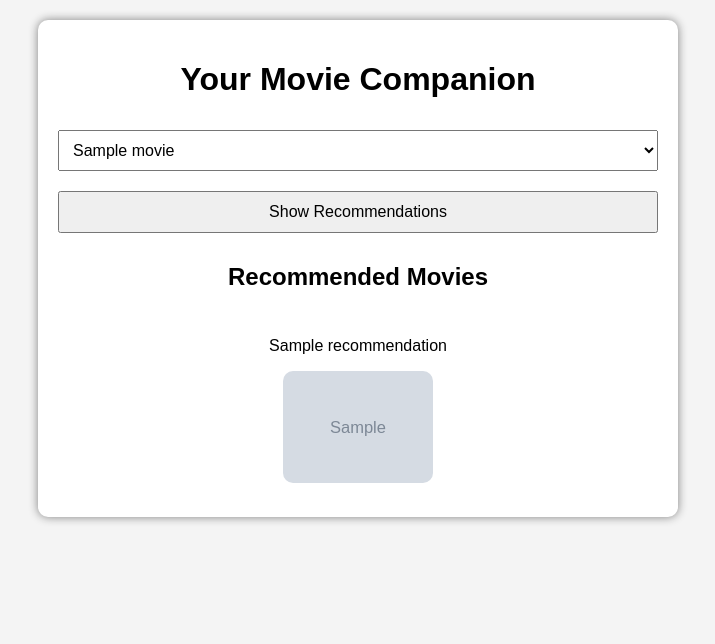
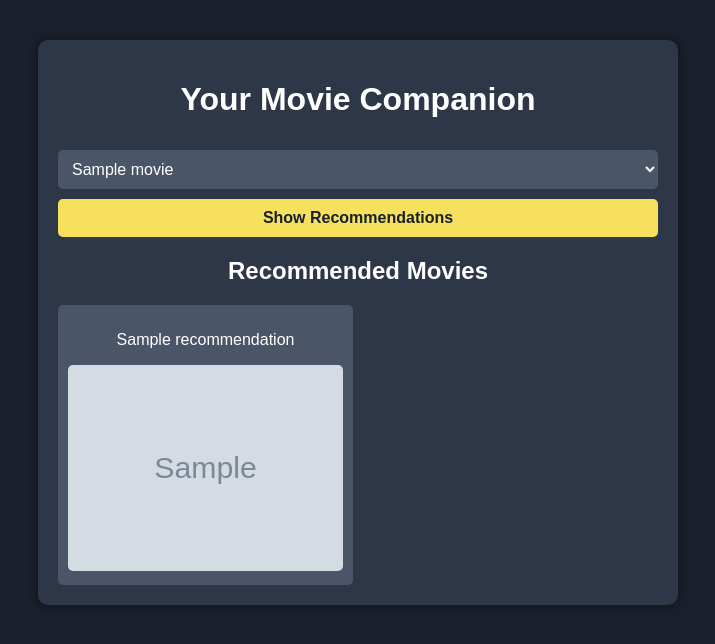
Before and after one commit to Aditya041103/MovieMate, a Flask app: template templates/index.html in a window 1280 px wide. Shown: the top 644 px of the page, without its empty margins (282-997 px from the left). Run offline with Flask 3, Linux system fonts and the light colour scheme; the template is opened without the code that fills it: most values are stand-ins (such as "Sample title", 1, 10 or a date in 2020); grey boxes marked "Sample" are stand-in pictures; parts of the project's set-up code (start-up, migrations or seed data) failed here and were passed over.

Commit message:
Update index.html

```diff
--- a/templates/index.html
+++ b/templates/index.html
@@ -6,40 +6,58 @@
     <title>Movie Companion</title>
     <style>
         body {
+            background-color: #1a202c;
+            color: white;
             font-family: Arial, sans-serif;
             text-align: center;
-            background-color: #f4f4f4;
             margin: 0;
-            padding: 20px;
+            padding: 0;
         }
         .container {
             max-width: 600px;
-            margin: auto;
-            background: white;
+            background: #2d3748;
             padding: 20px;
             border-radius: 10px;
-            box-shadow: 0px 0px 10px gray;
+            box-shadow: 0px 0px 10px rgba(0, 0, 0, 0.5);
+            margin: 40px auto;
         }
         select, button {
+            width: 100%;
             padding: 10px;
+            margin-top: 10px;
+            border-radius: 5px;
             font-size: 16px;
-            margin: 10px 0;
-            width: 100%;
+            border: none;
+        }
+        select {
+            background: #4a5568;
+            color: white;
+        }
+        button {
+            background: #f6e05e;
+            color: #1a202c;
+            font-weight: bold;
+            cursor: pointer;
+            transition: background 0.3s;
+        }
+        button:hover {
+            background: #ecc94b;
         }
         .movies {
-            display: flex;
-            flex-wrap: wrap;
-            justify-content: center;
+            display: grid;
+            grid-template-columns: repeat(2, 1fr);
+            gap: 10px;
             margin-top: 20px;
         }
         .movie {
-            margin: 10px;
-            text-align: center;
+            background: #4a5568;
+            padding: 10px;
+            border-radius: 5px;
         }
         img {
-            width: 150px;
+            width: 100%;
             height: auto;
-            border-radius: 10px;
+            border-radius: 5px;
         }
     </style>
 </head>
```
